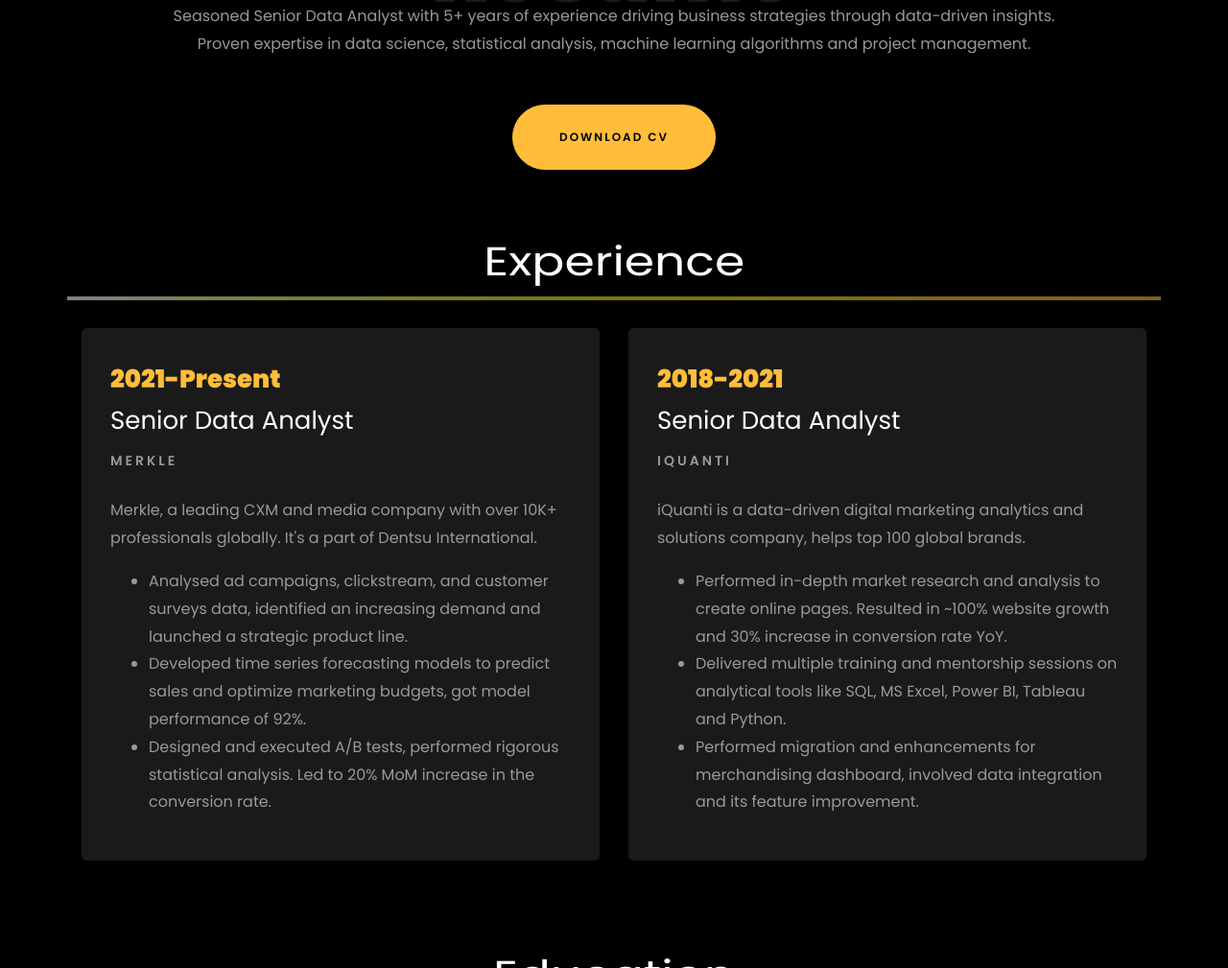
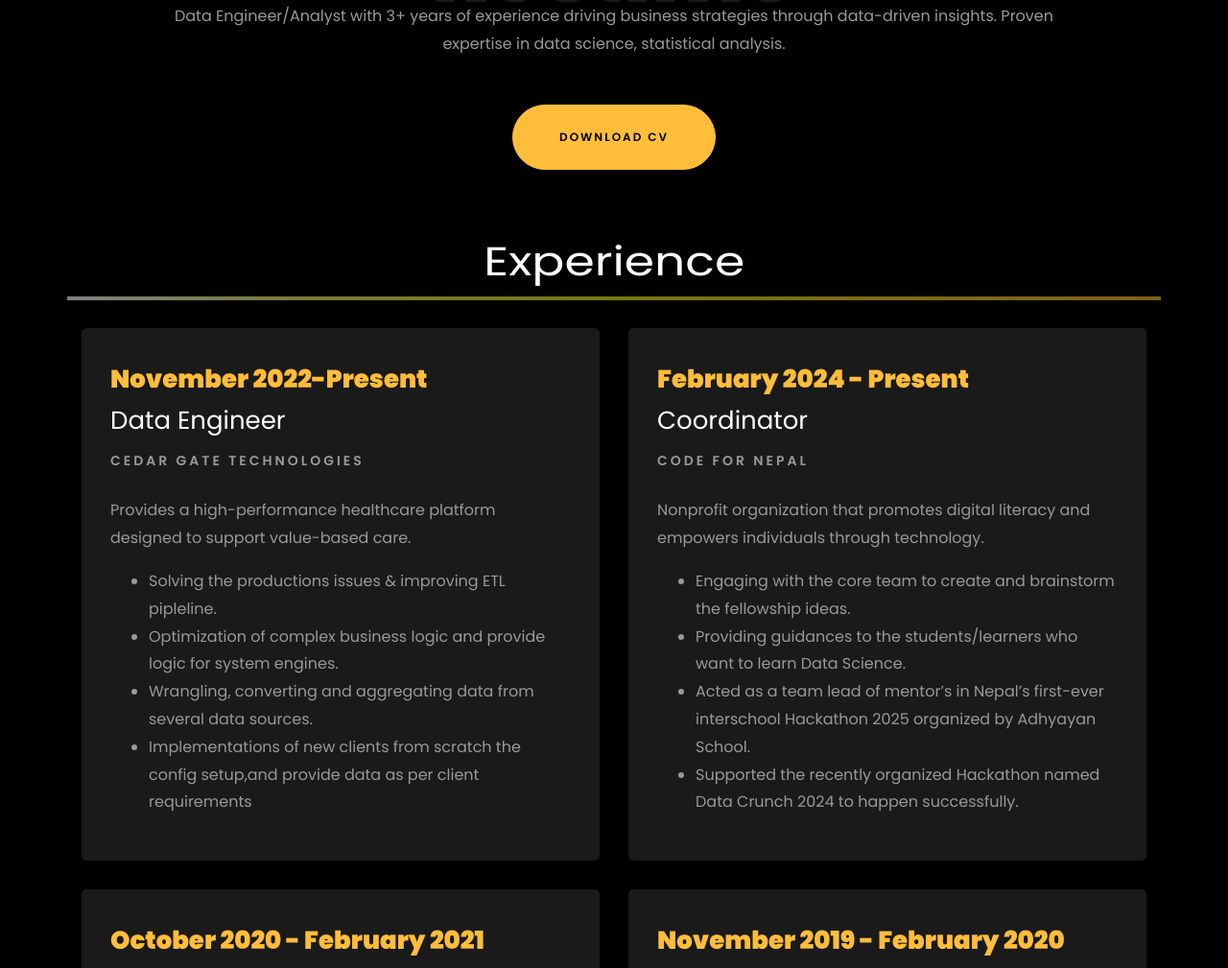
Before and after one commit to sauhar/Sauhar_Portfolio, a plain HTML site: page index.html in a window 1280 px wide. Shown: the part 1791-2800 px from the top of the page at 96% size. Drawn offline with Linux system fonts and the light colour scheme; files whose address does not match are found by name.

Commit message:
index update

```diff
--- a/index.html
+++ b/index.html
@@ -317,7 +317,7 @@
           <div class="col-md-10 heading-section text-center ftco-animate">
           	<h1 class="big big-2">Resume</h1>
             <h2 class="mb-4">Resume</h2>
-            <p>Seasoned Senior Data Analyst with 5+ years of experience driving business strategies through data-driven insights. Proven expertise in data science, statistical analysis, machine learning algorithms and project management.</p>
+            <p>Data Engineer/Analyst with 3+ years of experience driving business strategies through data-driven insights. Proven expertise in data science, statistical analysis.</p>
 			<div class="row justify-content-center mt-5">
     			<div class="col-md-6 text-center ftco-animate">
     				<p><a href="https://www.canva.com/design/DAF3oJSd4Nc/ebRhiewhEbXOeeLKeYCAhA/view?utlId=h504bd72e5d#1" class="btn btn-primary py-4 px-5"  target="_blank">Download CV</a></p>
@@ -335,14 +335,15 @@
 		<div class="row">
 				<div class="col-md-6">
 					<div class="resume-wrap ftco-animate">
-						<span class="date">2021-Present</span>
-						<h2>Senior Data Analyst</h2>
-						<span class="position">Merkle</span>
-						<p class="mt-4">Merkle, a leading CXM and media company with over 10K+ professionals globally. It's a part of Dentsu International.
+						<span class="date">November 2022-Present</span>
+						<h2>Data Engineer</h2>
+						<span class="position">Cedar Gate Technologies</span>
+						<p class="mt-4">Provides a high-performance healthcare platform designed to support value-based care.
 							<ul>
-								<li>Analysed ad campaigns, clickstream, and customer surveys data, identified an increasing demand and launched a strategic product line.</li>
-								<li>Developed time series forecasting models to predict sales and optimize marketing budgets, got model performance of 92%.</li>
-								<li>Designed and executed A/B tests, performed rigorous statistical analysis. Led to 20% MoM increase in the conversion rate.</li>
+								<li>Solving the productions issues & improving ETL pipleline.</li>
+								<li>Optimization of complex business logic and provide logic for system engines.</li>
+								<li>Wrangling, converting and aggregating data from several data sources.</li>
+								<li>Implementations of new clients from scratch the config setup,and provide data as per client requirements</li>
 							</ul>
 						</p>
 					</div>
@@ -351,19 +352,52 @@
 
 				<div class="col-md-6">
 					<div class="resume-wrap ftco-animate">
-						<span class="date">2018-2021</span>
-						<h2>Senior Data Analyst</h2>
-						<span class="position">iQuanti</span>
-						<p class="mt-4">iQuanti is a data-driven digital marketing analytics and solutions company, helps top 100 global brands.
+						<span class="date">February 2024 - Present</span>
+						<h2>Coordinator</h2>
+						<span class="position">Code For Nepal</span>
+						<p class="mt-4">Nonprofit organization that promotes digital literacy and empowers individuals through technology.
 							<ul>
-								<li>Performed in-depth market research and analysis to create online pages. Resulted in ~100% website growth and 30% increase in conversion rate YoY.</li>
-								<li>Delivered multiple training and mentorship sessions on analytical tools like SQL, MS Excel, Power BI, Tableau and Python.</li>
-								<li>Performed migration and enhancements for merchandising dashboard, involved data integration and its feature improvement.</li>
+								<li>Engaging with the core team to create and brainstorm the fellowship ideas.</li>
+								<li>Providing guidances to the students/learners who want to learn Data Science.</li>
+								<li>Acted as a team lead of mentor’s in Nepal’s first-ever interschool Hackathon 2025 organized by Adhyayan School.</li>
+								<li>Supported the recently organized Hackathon named Data Crunch 2024 to happen successfully.</li>
 							</ul>
 						</p>
 					</div>
 
 				</div>
+				<div class="col-md-6">
+					<div class="resume-wrap ftco-animate">
+						<span class="date">October 2020 - February 2021</span>
+						<h2>Associate Data Analyst</h2>
+						<span class="position">GrowByData Services</span>
+						<p class="mt-4"> Works in marketing, helping businesses optimize their digital marketing strategies using data analytic.
+							<ul>
+								<li>Managing the product data from Shopify using Microsoft Excel files.</li>
+								<li>Experience in interacting with foreign clients, discussing requirements, and consulting on various issues.</li>
+								<li>Reconciliation of the data set.</li>
+								<li>Participated in stand-up meetings and other required Data meetings such as problem-solving and update meetings.</li>
+							</ul>
+						</p>
+					</div>
+
+				</div>
+				<div class="col-md-6">
+					<div class="resume-wrap ftco-animate">
+						<span class="date">November 2019 - February 2020</span>
+						<h2>PHP Developer Intern</h2>
+						<span class="position">Keroneva Designs</span>
+						<p class="mt-4">Keroneva Designs, a company that works on the nepal government website.
+							<ul>
+								<li>Training and research on PHP Laravel framework.</li>
+								<li>Training and research on launchings the site on live server.</li>
+								<li>Making the Laravel based dynamic website.</li>
+							</ul>
+						</p>
+					</div>
+
+				</div>
+
 			</div>
 
 		<br>
```
